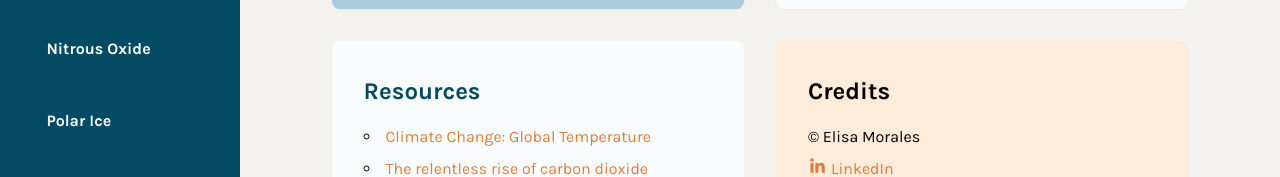
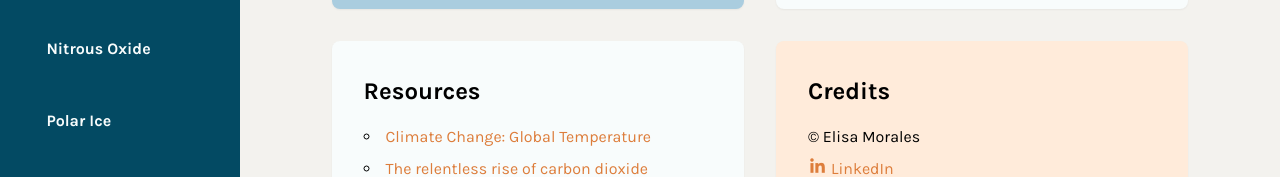
Before and after one commit to elisa-morales/hot-problems, a React (Vite) app: page / in a window 1280 px wide. Shown: the part 355-532 px from the top of the page. Built offline with nearby package versions, Linux system fonts and the light colour scheme.

Commit message:
update resources.css

```diff
--- a/src/components/Resources/Resources.css
+++ b/src/components/Resources/Resources.css
@@ -3,7 +3,6 @@ ul {
 }
 
 .resources h2 {
-  color: var(--primary);
   padding-bottom: 0.5em;
 }
 
```
